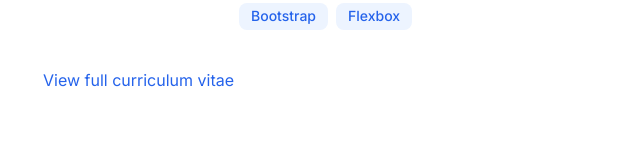
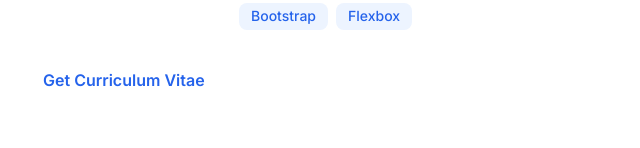
Before and after one commit to CarlosVillasenor/personal-landing-page, a Next.js app: page / in a window 1280 px wide. Shown: the part 1559-1707 px from the top of the page, without its empty margins (537-1177 px from the left). Built offline with nearby package versions, Linux system fonts and the light colour scheme.

Commit message:
feat: improve css styles for experience component

```diff
--- a/src/components/Content/Experience/Experience.module.css
+++ b/src/components/Content/Experience/Experience.module.css
@@ -10,3 +10,15 @@
 	background: var(--color-border);
 	margin-bottom: var(--space-11);
 }
+
+.cvLink {
+  color: var(--color-primary);
+  text-decoration: none;
+  font-weight: var(--font-weight-semibold);
+  display: inline-block;
+  width: fit-content;
+}
+
+.cvLink:hover {
+  color: var(--color-primary-hover);
+}
--- a/src/components/Content/Experience/Experience.tsx
+++ b/src/components/Content/Experience/Experience.tsx
@@ -1,6 +1,7 @@
 import styles from './Experience.module.css';
 import Badge from './Badge';
 import { experiences } from './ExperienceData';
+import Link from 'next/link';
 
 export default function Experience() {
   return (
@@ -11,9 +12,13 @@ export default function Experience() {
         <Badge key={experience.company} experience={experience} />
       ))}
 
-      <a href="/curriculum-vitae.pdf" target="_blank" rel="noopener noreferrer">
-        View full curriculum vitae
-      </a>
+      <Link
+        className={styles.cvLink}
+        href="https://drive.google.com/file/d/18Qc_ML2Qe_o3uofCgg6PzFY7oSK-CdqT/view?usp=drive_link"
+        target="_blank"
+        rel="noopener noreferrer">
+        <span>Get Curriculum Vitae</span>
+      </Link>
     </section>
   );
 }
--- a/src/styles/variables.css
+++ b/src/styles/variables.css
@@ -81,7 +81,7 @@
   /* Primary */
 
   --color-primary: #2563eb;
-  --color-primary-hover: #1d4ed8;
+  --color-primary-hover: #0084ff;
   --color-primary-light: #dbeafe;
 
   /* Borders */
```
